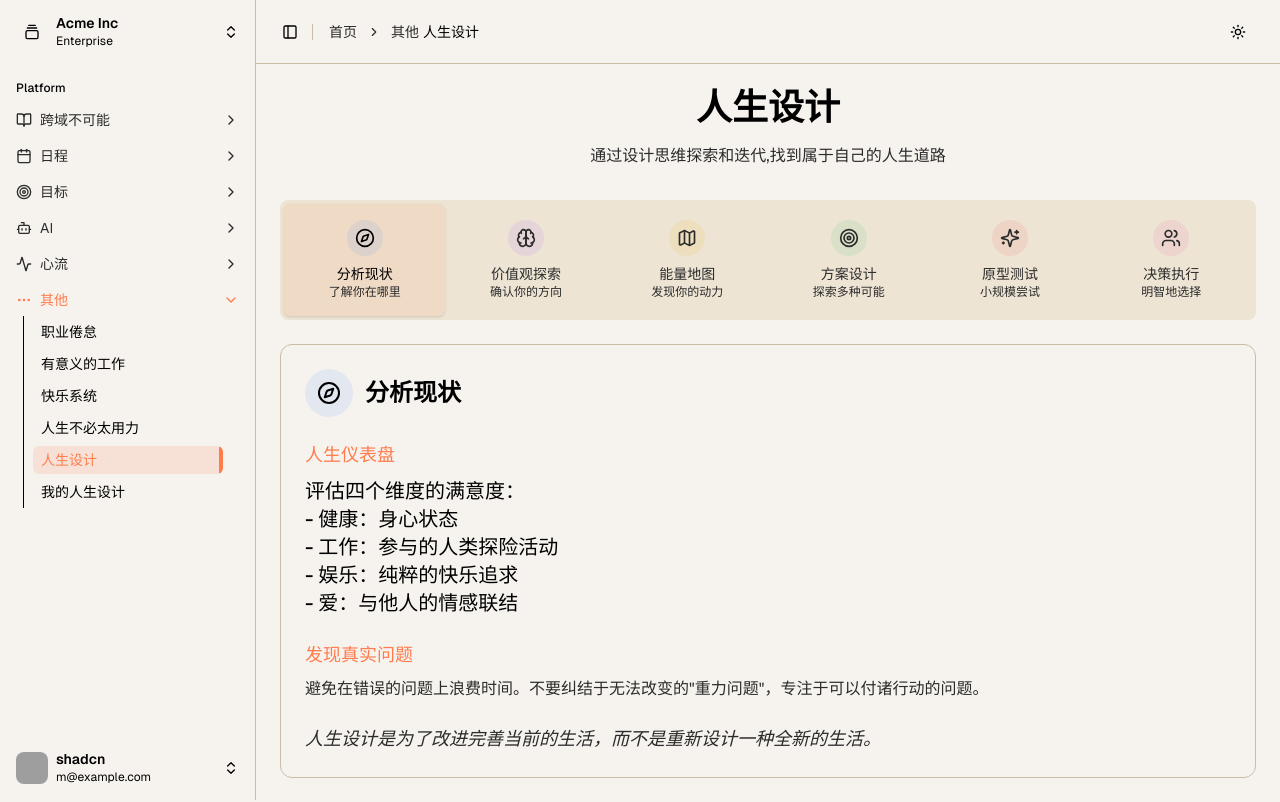
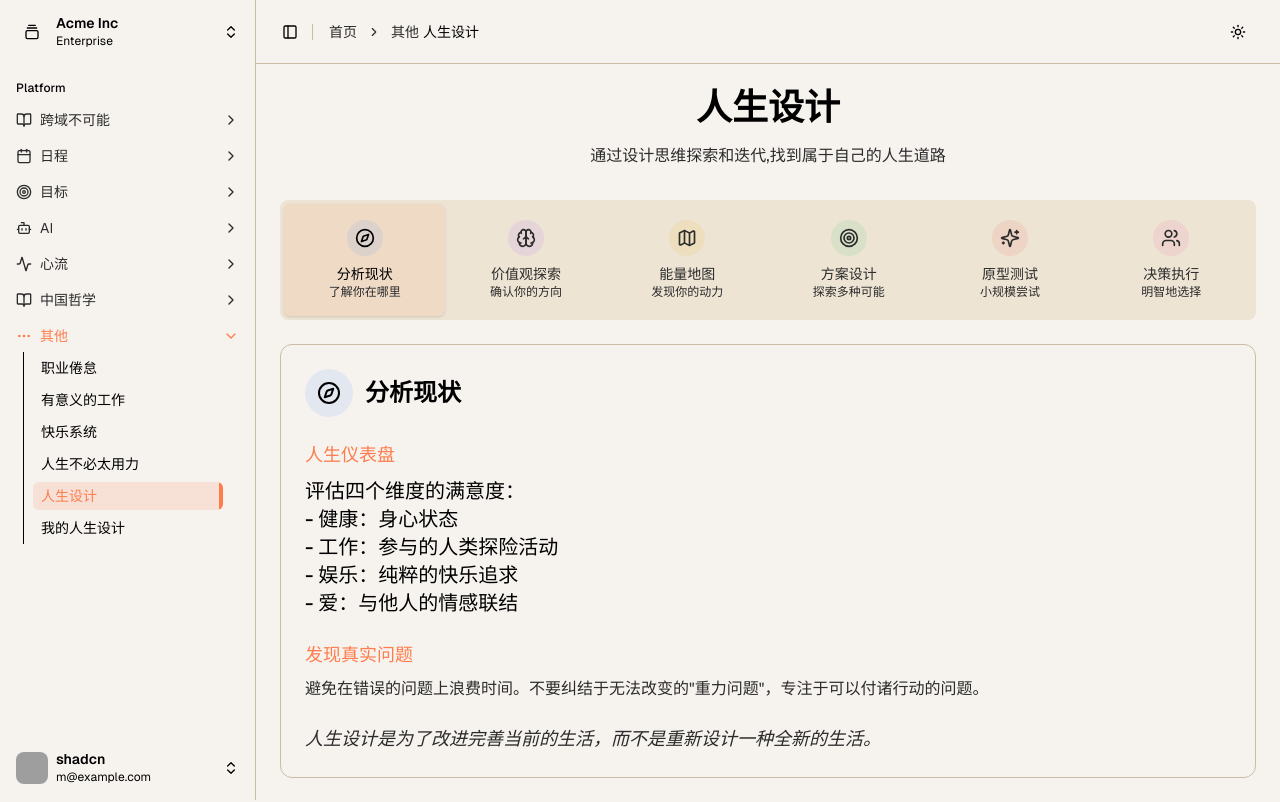
Before and after one commit to yellowpoint/book-impossible, a Next.js app: page /life-design in a window 1280 px wide. Built offline with nearby package versions, Linux system fonts and the light colour scheme; grey boxes are pictures that could not be loaded.

Commit message:
新建中国哲学目录

```diff
--- a/src/components/app-sidebar.jsx
+++ b/src/components/app-sidebar.jsx
@@ -191,6 +191,17 @@ export const data = {
       ],
     },
     {
+      title: "中国哲学",
+      icon: BookOpen,
+      items: [
+        {
+          title: "阳明心学",
+          url: "/philosophy/yangming",
+          icon: Compass,
+        },
+      ],
+    },
+    {
       title: "其他",
       icon: MoreHorizontal,
       items: [
```
